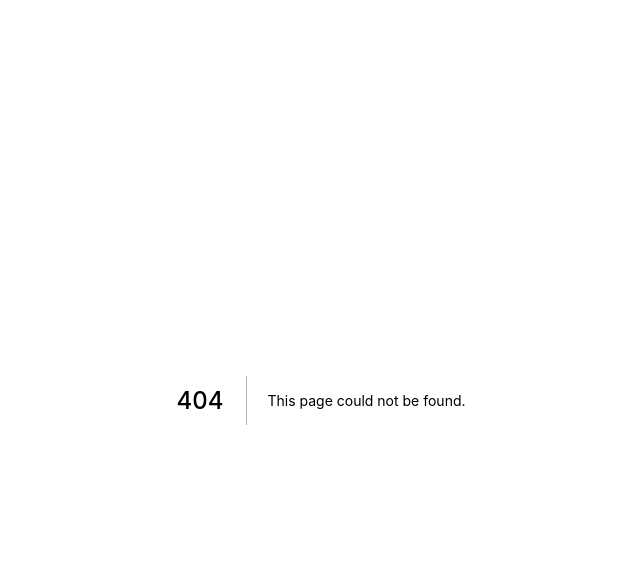
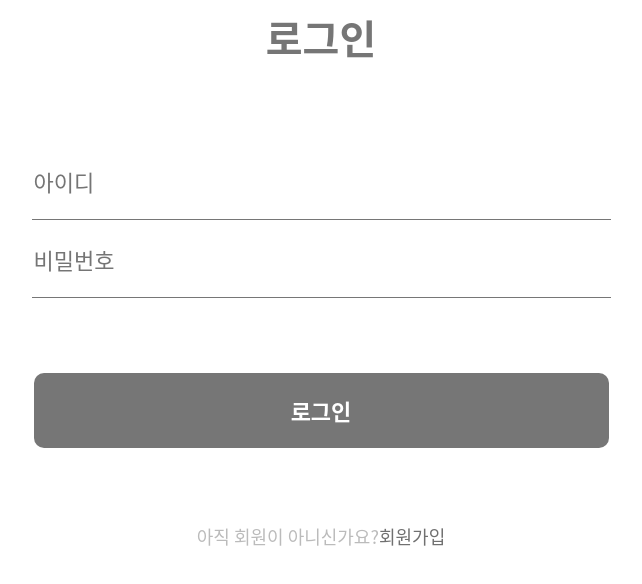
Before and after one commit to jjmmll0727/5th-mini-team3-web, a Next.js app in the folder team3_mini/Frontend/: page /login in a window 1280 px wide. Before the commit this address had no page. Shown: the top 584 px of the page, without its empty margins (319-961 px from the left). Built offline with nearby package versions, Linux system fonts and the light colour scheme.

Commit message:
Add files via upload

```diff
--- /dev/null
+++ b/team3_mini/Frontend/pages/login.js
@@ -0,0 +1,84 @@
+import React from 'react';
+
+
+const login = () =>(
+
+
+
+
+      <><div style={{ textAlign: "center" }}>
+          <label style={{
+            fontsize:"40px",
+            color:"#767676",
+            font: "normal normal 900 40px/59px Noto Sans CJK KR",
+            letterspacing: "-1px",
+            opacity: 1,
+            }}>
+              로그인
+          </label>
+          <div style={{
+            fontsize:"22px",
+            marginTop: "75px"}}>
+            <div style={{
+              color: "#BBBBBB",
+              }}>
+              <input style={{
+                    border: "none",
+                    borderBottom: "1px solid #767676",
+                    font: "normal normal normal 22px/33px Noto Sans CJK KR",
+                    letterspacing: "-0.55px",
+                    width: "575px",
+                    height: "75px",}}
+                type="text"
+                placeholder="아이디"
+                name="id"
+                id="id" /> <br />
+              <input style={{
+                    border: "none",
+                    borderBottom: "1px solid #767676",
+                    font: "normal normal normal 22px/33px Noto Sans CJK KR",
+                    letterspacing: "-0.55px",
+                    width: "575px",
+                    height: "75px",}}
+                type="password"
+                placeholder="비밀번호"
+                name="pw"
+                id="pw" /> <br />
+          </div>
+          <button style={{
+            width: "575px",
+            height: " 75px",
+            backgroundColor: "#767676",
+            border: "none",
+            borderRadius: "10px",
+            opacity:1,
+            color: "#FFFFFF",
+            font: "normal normal bold 22px/33px Noto Sans CJK KR",
+            marginTop: "75px"
+            }}>
+            로그인
+            </button>
+          </div>
+          <p style={{
+                fontsize:"18px",
+                font: "normal normal normal 18px/27px Noto Sans CJK KR",
+                marginTop: "75px"
+                }}>
+            <span style={{
+                letterspacing: "-0.45px",
+                color: "#BBBBBB"}}>
+                아직 회원이 아니신가요?
+            </span>
+            <span style={{
+              letterspacing: "-0.45px",
+              color: "#707070"}}>
+              회원가입
+            </span>
+          </p>
+      </div>
+    </>
+
+);
+
+
+export default login;
```
